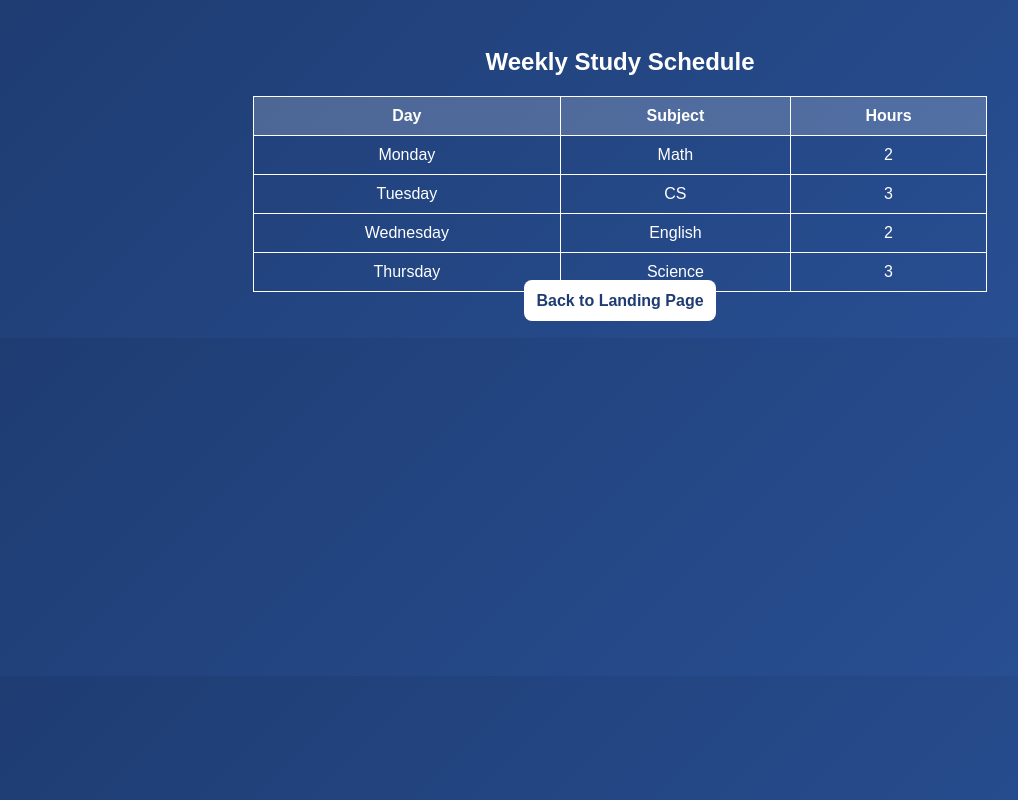
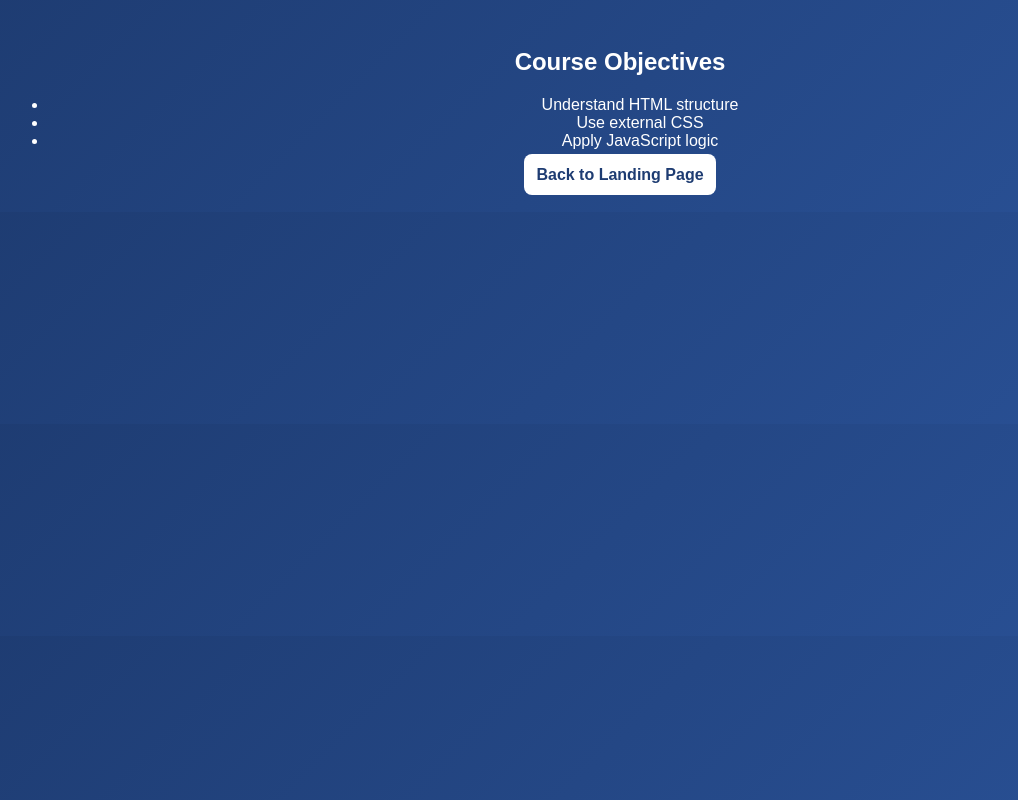
Before and after one commit to Tarsalmoss/Assignment-14.1-Final-Project-A-Web-Presence, a plain HTML site: page table.html in a window 1280 px wide. Shown: the whole page, without its empty margins (20-1038 px from the left). Drawn offline with Linux system fonts and the light colour scheme.

Commit message:
Update table.html

```diff
--- a/table.html
+++ b/table.html
@@ -2,22 +2,16 @@
 <html lang="en">
 <head>
 <meta charset="UTF-8">
-<title>Useful Data Table</title>
+<title>Objectives</title>
 <link rel="stylesheet" href="styles.css">
 </head>
 <body>
-<h2>Weekly Study Schedule</h2>
-<table>
-<tr>
-<th>Day</th>
-<th>Subject</th>
-<th>Hours</th>
-</tr>
-<tr><td>Monday</td><td>Math</td><td>2</td></tr>
-<tr><td>Tuesday</td><td>CS</td><td>3</td></tr>
-<tr><td>Wednesday</td><td>English</td><td>2</td></tr>
-<tr><td>Thursday</td><td>Science</td><td>3</td></tr>
-</table>
+<h2>Course Objectives</h2>
+<ul>
+<li>Understand HTML structure</li>
+<li>Use external CSS</li>
+<li>Apply JavaScript logic</li>
+</ul>
 
 
 <a href="index.html" class="back-btn">Back to Landing Page</a>
```
